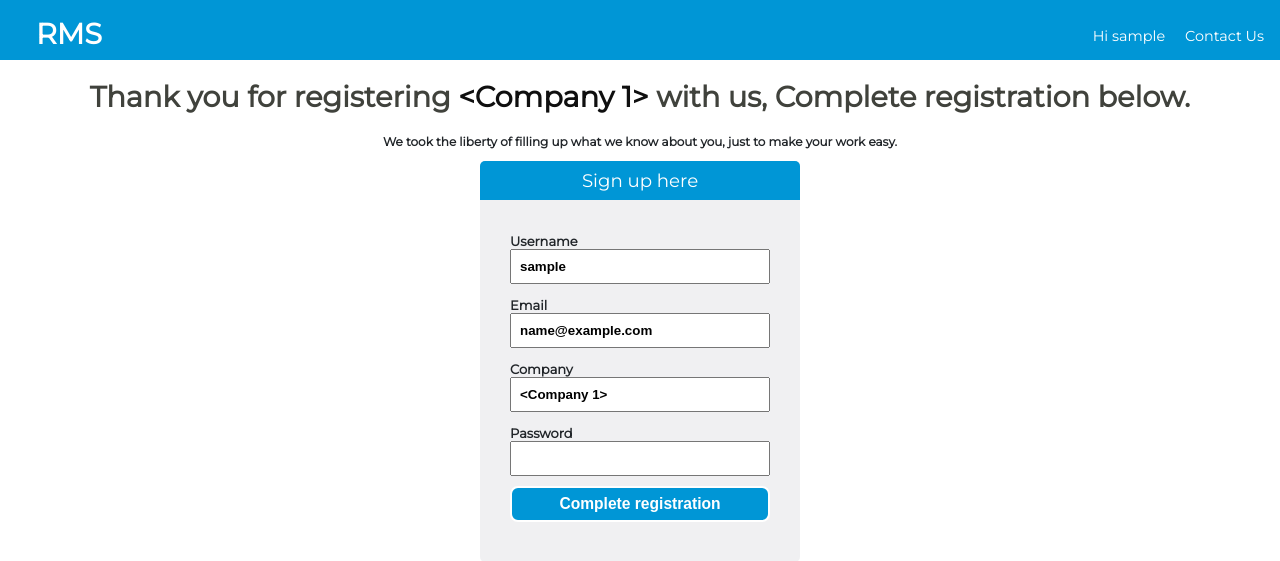
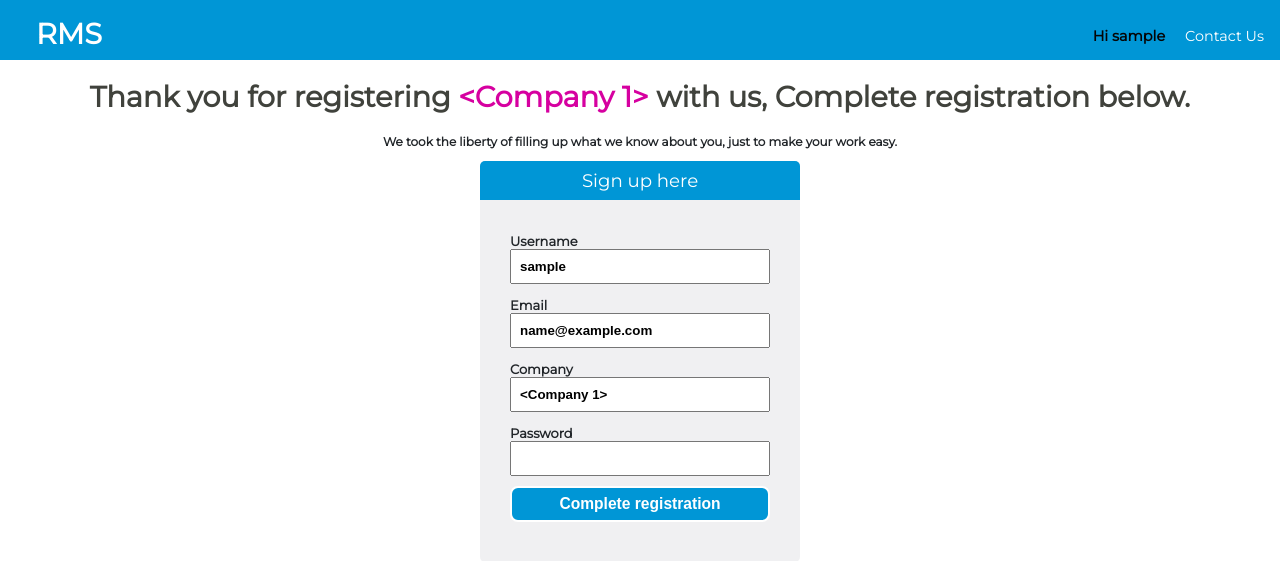
Before and after one commit to KabakiAntony/rms, a Flask app: template app/templates/admin-signup.html in a window 1280 px wide. Shown: the top 561 px of the page. Run offline with Flask 2, Linux system fonts and the light colour scheme; tables that the repository leaves empty hold one stand-in row (values such as "Sample post"); the template is opened without the code that fills it: values that come from a table or form of the project are taken from there, most other values are stand-ins (such as "Sample title", 1, 10 or a date in 2020); parts of the project's set-up code (start-up, migrations or seed data) failed here and were passed over.

Commit message:
cleaned up the ui

```diff
--- a/app/static/css/rms-main.css
+++ b/app/static/css/rms-main.css
@@ -42,6 +42,11 @@ html,body{
   .header a.logo {
     font-size: 2rem;
     font-weight: bold;
+  }
+  .header a.username{
+    color:rgb(5, 5, 5);
+    font-weight: bold;
+    text-decoration: none;
   }
   h1{
     text-align: center;
@@ -224,7 +229,7 @@ footer
   animation: fadein 0.5s;
 }
 span{
-  color:rgb(15, 15, 15);
+  color:rgb(214, 0, 160);
 }
 @-webkit-keyframes fadein {
   from {top: 0; opacity: 0;}
--- a/app/templates/profile.html
+++ b/app/templates/profile.html
@@ -26,8 +26,7 @@
                     <div class="header-right">
                         Hi {{ username }}&nbsp;&nbsp;
                         {% if session %}
-                        <!-- <a href="{{ url_for('rms.signout_all_users')}}">Sign Out</a> -->
-                        <input type="button" class="signout-button" id="signout-button" value="Sign Out">
+                        <input type="button" class="signout-button" id="signout-button" value="Sign out">
                         {% else %}
                         <a href="{{ url_for('rms.load_signin_ui')}}">Sign In</a>
                         {% endif %}
--- a/app/templates/signin.html
+++ b/app/templates/signin.html
@@ -24,7 +24,7 @@
                 <div class="header">
                     <a href="/" class="logo">RMS</a>
                     <div class="header-right">
-                        <a href="/fe/signin" id="sign-in" class="sign-in">Sign Up</a>
+                        <a href="/" id="sign-in" class="sign-in">Sign Up</a>
                         <a href="/fe/contact">Contact Us</a>
                     </div>
                 </div>
@@ -43,7 +43,7 @@
                             <div class="error" id="in-error-password"></div>
                             <label >Password</label>
                             <input  type="password" class="input" name ="inPassword" id="inPassword" required>
-                            <input type="submit" id="submit" class="submit" value="Sign In">
+                            <input type="submit" id="submit" class="submit" value="Sign in">
                             <div class="text-center">Not registered ? <a href="/" id="bottom-sign-in">Sign Up</a></div>
                        </form>
                       </div>
--- a/app/templates/welcome.html
+++ b/app/templates/welcome.html
@@ -57,7 +57,7 @@
                             <div class="error" id="up-error-email"></div>
                             <label >Admin email</label>
                             <input type="email" class="input" id="upEmail" name="upEmail" required>
-                            <input type="submit" id="submit" class="submit" value="Sign Up">
+                            <input type="submit" id="submit" class="submit" value="Sign up">
                             <div class="text-center">Already have an account? <a href="/fe/signin" id="bottom-sign-in">Sign In</a></div>
                        </form>
                       </div>
```
